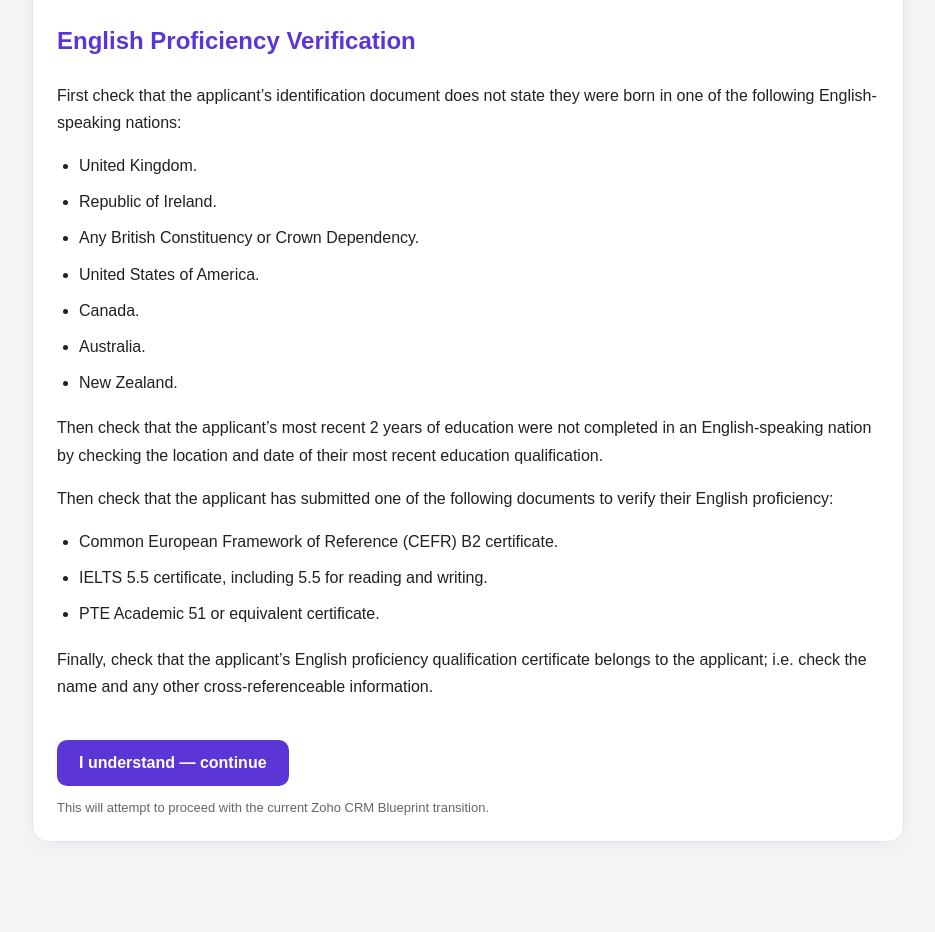
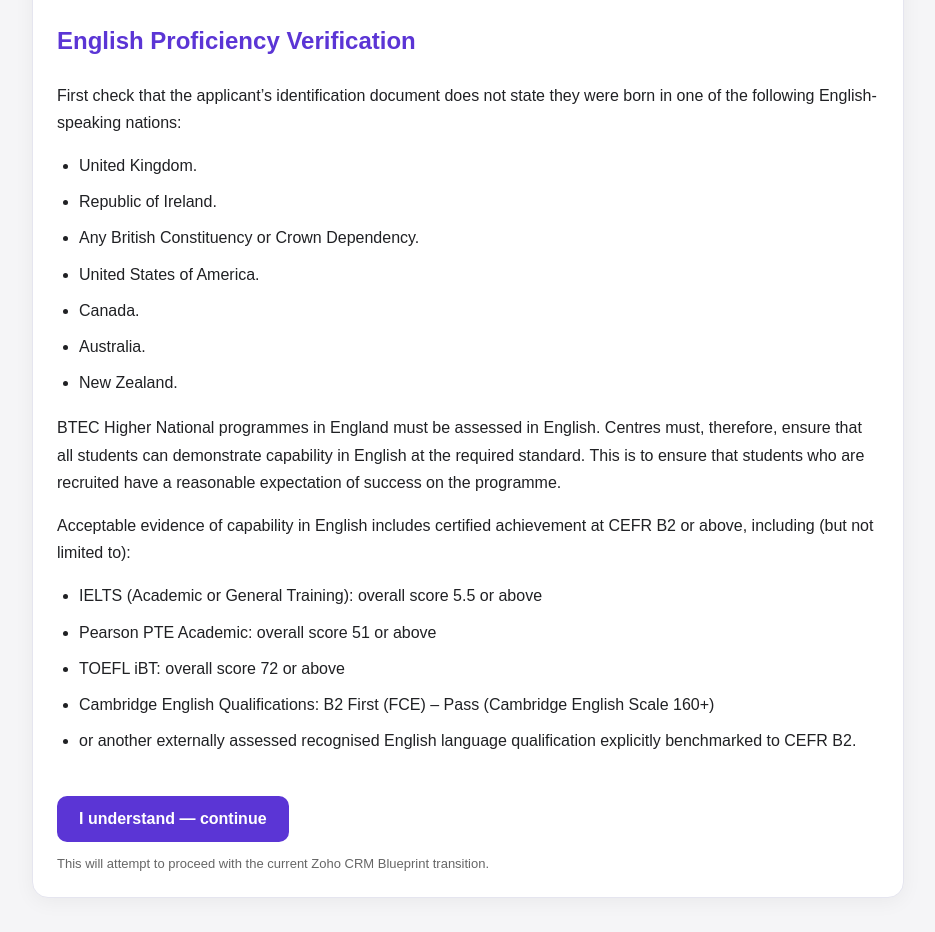
Before and after one commit to HANZY98/CRM, a plain HTML site: page verify-english-proficiency/index.html in a window 1280 px wide. Shown: the part 130-1062 px from the top of the page, without its empty margins (172-1107 px from the left). Before the commit the page ends 1006 px from the top, so only its background shows below. Drawn offline with Linux system fonts and the light colour scheme; a script that the page names is missing.

Commit message:
Update verify-english-proficiency guidance for CEFR B2.
This replaces the previous verification steps with BTEC-aligned English capability requirements and an expanded list of acceptable CEFR B2 qualifications.

Co-authored-by: Cursor <cursoragent@cursor.com>

```diff
--- a/verify-english-proficiency/index.html
+++ b/verify-english-proficiency/index.html
@@ -47,17 +47,17 @@ li{margin:9px 0}
 <li>New Zealand.</li>
 </ul>
 
-<p>Then check that the applicant’s most recent 2 years of education were not completed in an English-speaking nation by checking the location and date of their most recent education qualification.</p>
+<p>BTEC Higher National programmes in England must be assessed in English. Centres must, therefore, ensure that all students can demonstrate capability in English at the required standard. This is to ensure that students who are recruited have a reasonable expectation of success on the programme.</p>
 
-<p>Then check that the applicant has submitted one of the following documents to verify their English proficiency:</p>
+<p>Acceptable evidence of capability in English includes certified achievement at CEFR B2 or above, including (but not limited to):</p>
 
 <ul>
-<li>Common European Framework of Reference (CEFR) B2 certificate.</li>
-<li>IELTS 5.5 certificate, including 5.5 for reading and writing.</li>
-<li>PTE Academic 51 or equivalent certificate.</li>
+<li>IELTS (Academic or General Training): overall score 5.5 or above</li>
+<li>Pearson PTE Academic: overall score 51 or above</li>
+<li>TOEFL iBT: overall score 72 or above</li>
+<li>Cambridge English Qualifications: B2 First (FCE) – Pass (Cambridge English Scale 160+)</li>
+<li>or another externally assessed recognised English language qualification explicitly benchmarked to CEFR B2.</li>
 </ul>
-
-<p>Finally, check that the applicant’s English proficiency qualification certificate belongs to the applicant; i.e. check the name and any other cross-referenceable information.</p>
 
     </div>
 
```
